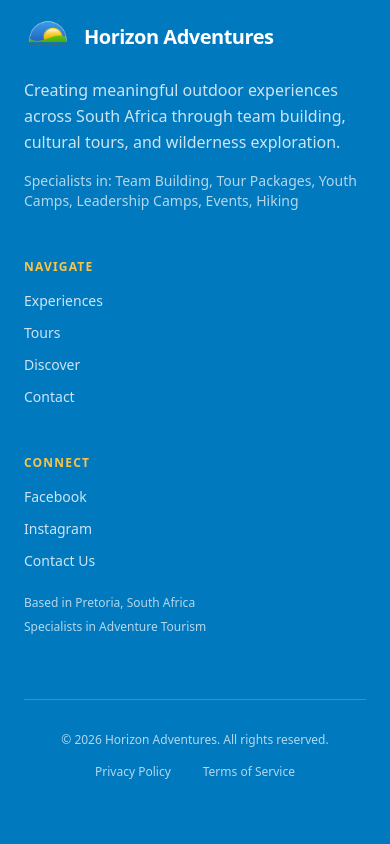
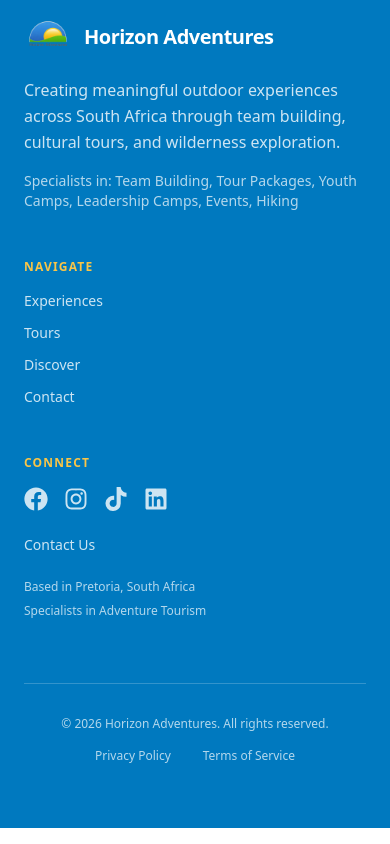
Before and after one commit to Lethabo-T-Molefe/horizon-adventures, a Next.js app: page / in a window 390 px wide. Shown: the part 7812-8656 px from the top of the page. Built offline with nearby package versions, Linux system fonts and the light colour scheme.

Commit message:
updated contact section and footer components to improve responsiveness and accessibility

```diff
--- a/components/contact-section.tsx
+++ b/components/contact-section.tsx
@@ -5,6 +5,7 @@ import { Input } from "@/components/ui/input"
 import { Textarea } from "@/components/ui/textarea"
 import Link from "next/link"
 import { Phone, Mail, MapPin, Clock, Globe } from "lucide-react"
+import { FaFacebook, FaInstagram, FaTiktok, FaLinkedin } from "react-icons/fa"
 
 export function ContactSection() {
   return (
@@ -93,16 +94,36 @@ export function ContactSection() {
                     target="_blank"
                     rel="noopener noreferrer"
                     className="text-accent hover:text-primary transition-colors"
+                    aria-label="Facebook"
                   >
-                    <span className="text-sm font-medium">Facebook</span>
+                    <FaFacebook className="w-6 h-6" />
                   </Link>
                   <Link
                     href="https://www.instagram.com/horizonadventuresza"
                     target="_blank"
                     rel="noopener noreferrer"
                     className="text-accent hover:text-primary transition-colors"
+                    aria-label="Instagram"
                   >
-                    <span className="text-sm font-medium">Instagram</span>
+                    <FaInstagram className="w-6 h-6" />
+                  </Link>
+                  <Link
+                    href="https://www.tiktok.com/@horizonadventuresza"
+                    target="_blank"
+                    rel="noopener noreferrer"
+                    className="text-accent hover:text-primary transition-colors"
+                    aria-label="TikTok"
+                  >
+                    <FaTiktok className="w-6 h-6" />
+                  </Link>
+                  <Link
+                    href="https://www.linkedin.com/company/horizon-adventures/"
+                    target="_blank"
+                    rel="noopener noreferrer"
+                    className="text-accent hover:text-primary transition-colors"
+                    aria-label="LinkedIn"
+                  >
+                    <FaLinkedin className="w-6 h-6" />
                   </Link>
                 </div>
               </div>
--- a/components/footer.tsx
+++ b/components/footer.tsx
@@ -1,4 +1,5 @@
 import Image from "next/image"
+import { FaFacebook, FaInstagram, FaTiktok, FaLinkedin } from "react-icons/fa"
 
 export function Footer() {
   return (
@@ -50,17 +51,45 @@ export function Footer() {
           {/* Connect */}
           <div>
             <h4 className="text-xs tracking-widest uppercase text-accent font-semibold mb-4">Connect</h4>
+            <div className="flex gap-4 mb-6">
+              <a
+                href="https://www.facebook.com/HorizonAdventuresZA/"
+                target="_blank"
+                rel="noopener noreferrer"
+                className="text-primary-foreground/80 hover:text-accent transition-colors"
+                aria-label="Facebook"
+              >
+                <FaFacebook className="w-6 h-6" />
+              </a>
+              <a
+                href="https://www.instagram.com/horizonadventuresza"
+                target="_blank"
+                rel="noopener noreferrer"
+                className="text-primary-foreground/80 hover:text-accent transition-colors"
+                aria-label="Instagram"
+              >
+                <FaInstagram className="w-6 h-6" />
+              </a>
+              <a
+                href="https://www.tiktok.com/@horizonadventuresza"
+                target="_blank"
+                rel="noopener noreferrer"
+                className="text-primary-foreground/80 hover:text-accent transition-colors"
+                aria-label="TikTok"
+              >
+                <FaTiktok className="w-6 h-6" />
+              </a>
+              <a
+                href="https://www.linkedin.com/company/horizon-adventures/"
+                target="_blank"
+                rel="noopener noreferrer"
+                className="text-primary-foreground/80 hover:text-accent transition-colors"
+                aria-label="LinkedIn"
+              >
+                <FaLinkedin className="w-6 h-6" />
+              </a>
+            </div>
             <ul className="space-y-3 text-sm text-primary-foreground/80">
-              <li>
-                <a href="https://www.facebook.com/HorizonAdventuresZA/" target="_blank" rel="noopener noreferrer" className="hover:text-accent transition-colors">
-                  Facebook
-                </a>
-              </li>
-              <li>
-                <a href="https://www.instagram.com/horizonadventuresza" target="_blank" rel="noopener noreferrer" className="hover:text-accent transition-colors">
-                  Instagram
-                </a>
-              </li>
               <li>
                 <a href="/contact" className="hover:text-accent transition-colors">
                   Contact Us
--- a/package.json
+++ b/package.json
@@ -55,6 +55,7 @@
     "react-day-picker": "^9.13.0",
     "react-dom": "^19.2.3",
     "react-hook-form": "^7.60.0",
+    "react-icons": "^5.5.0",
     "react-resizable-panels": "^4.4.1",
     "recharts": "^3.6.0",
     "sonner": "^2.0.7",
```
Also changed, not shown: 1 other file (tests, documents, lock files or other folders).
